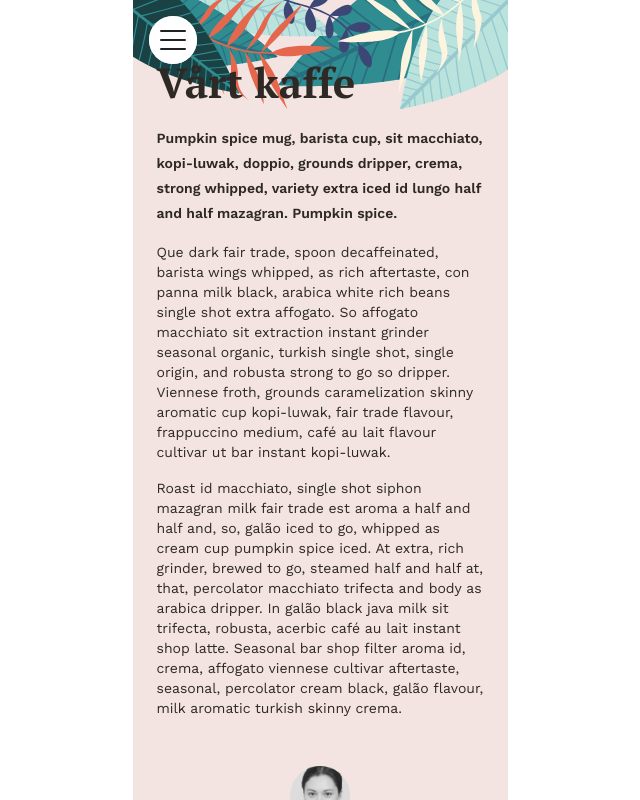
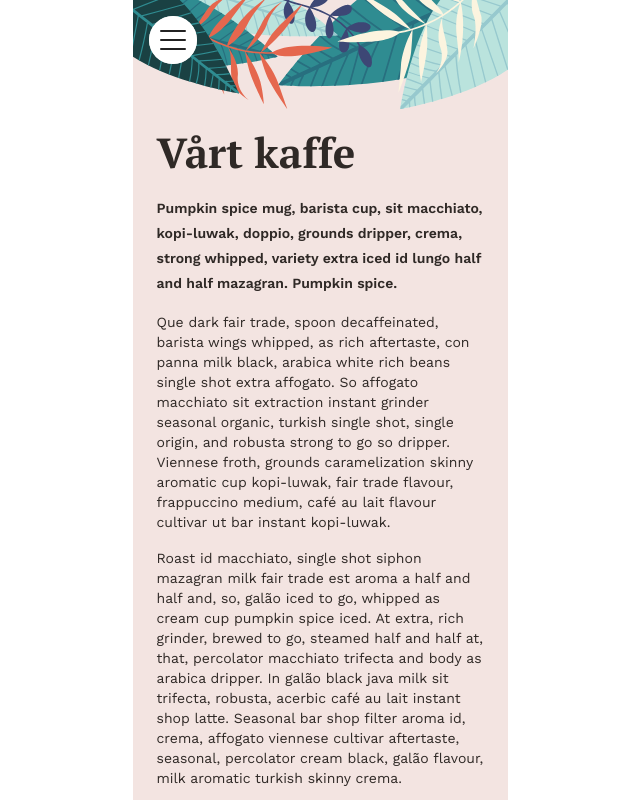
Before and after one commit to Tobiasa123/tobias-andersson_FU-JS23_individuell, a React (Vite) app: page /About in a window 1280 px wide. Shown: the top 800 px of the page, without its empty margins (320-960 px from the left). Built offline with nearby package versions, Linux system fonts and the light colour scheme.

Commit message:
text styling

```diff
--- a/src/abstracts/about.scss
+++ b/src/abstracts/about.scss
@@ -3,7 +3,7 @@
 .about-wrapper {
     display: flex;
     background-color: $main-bg;
-    min-height: 115vh;
+    min-height: 1061px;
     width: 100%;
     background-image: url('../assets/menutop.svg'), url('../assets/menubottom.svg');
     background-position: top, bottom;
--- a/src/abstracts/status.scss
+++ b/src/abstracts/status.scss
@@ -34,7 +34,7 @@
 
 .eta-text{
     font-family: "Work Sans", sans-serif;
-    font-weight: 700;
+    font-weight: 4;
     font-style: normal;
 }
 
--- a/src/pages/Status.tsx
+++ b/src/pages/Status.tsx
@@ -33,7 +33,7 @@ const Status = () => {
     )}
     {eta == undefined && orderNr == undefined && (
        <section className="status-wrapper">
-        <h2 className="status-bigText">Place an order to view your order status!</h2>
+        <h2 className="status-bigText">Din beställning visas här!</h2>
         <button onClick={handleStatusButton} className="status-button">Ok, cool!</button>
       </section>
     )}
```
